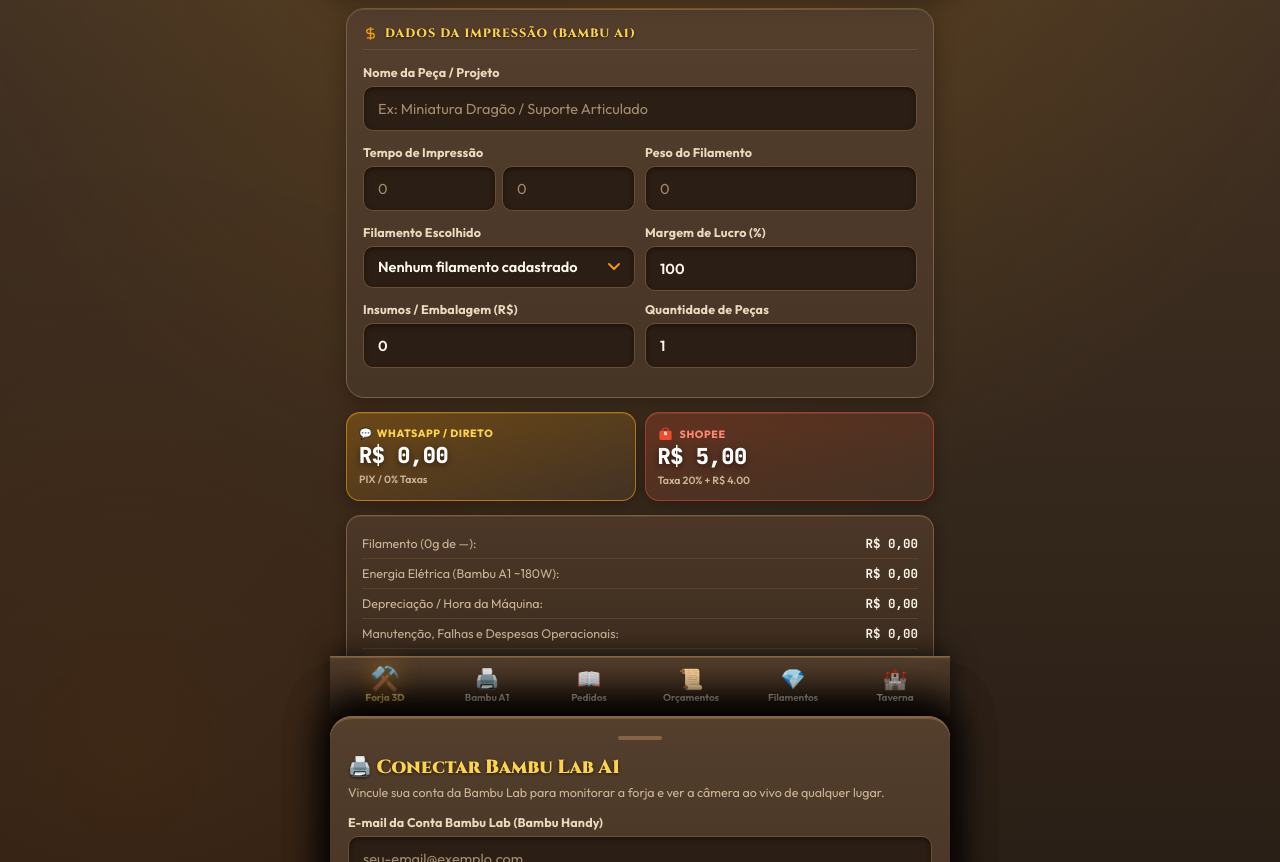
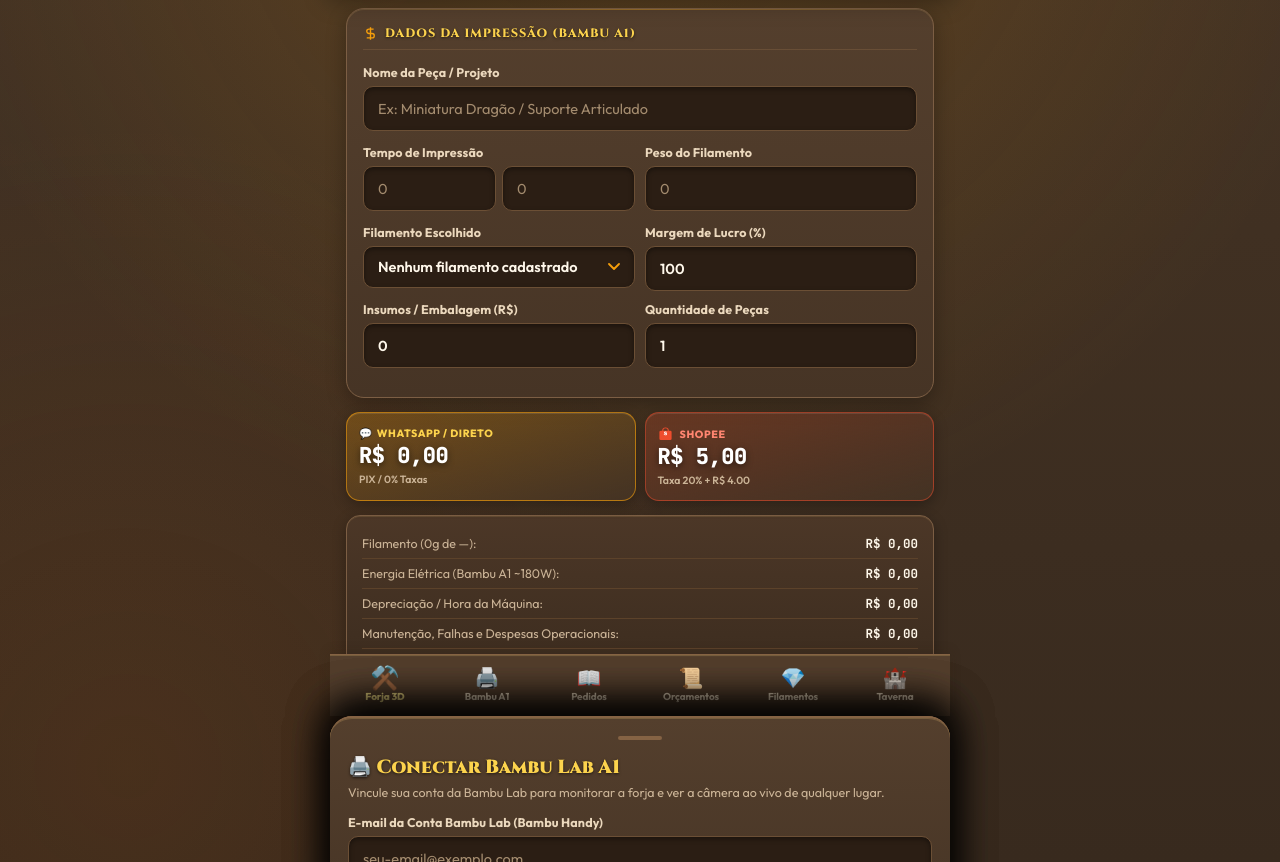
Before and after one commit to Taverna-do-3D/Calculadora, a website: page index.html in a window 1280 px wide. Shown: the part 84-946 px from the top of the page. Drawn offline with Linux system fonts and the light colour scheme.

Commit message:
style: remover silhueta preta, degradê escuro e sombras da barra de ícones inferior

```diff
--- a/index.html
+++ b/index.html
@@ -75,7 +75,7 @@
   background-image:
     radial-gradient(circle at 50% -10%, rgba(245, 158, 11, 0.16) 0%, transparent 60%),
     radial-gradient(circle at 10% 90%, rgba(180, 83, 9, 0.12) 0%, transparent 45%),
-    linear-gradient(180deg, #443324 0%, #2a1f16 100%);
+    linear-gradient(180deg, #443324 0%, #382a1e 100%);
   color: var(--text);
   font-family: var(--font-ui);
   min-height: 100vh;
@@ -261,15 +261,15 @@
   width: 100%;
   max-width: 620px;
   z-index: 50;
-  background: linear-gradient(180deg, rgba(84, 63, 45, 0.98) 0%, rgba(54, 39, 26, 0.99) 100%);
-  backdrop-filter: blur(20px);
-  -webkit-backdrop-filter: blur(20px);
+  background: #543f2d;
+  backdrop-filter: blur(16px);
+  -webkit-backdrop-filter: blur(16px);
   border-top: 1.5px solid #856344;
-  box-shadow: 0 -4px 25px rgba(0, 0, 0, 0.6), inset 0 1px 0 rgba(254, 215, 120, 0.18);
+  box-shadow: 0 -2px 10px rgba(50, 35, 20, 0.25), inset 0 1px 0 rgba(254, 215, 120, 0.2);
   display: flex;
   align-items: center;
   justify-content: space-between;
-  padding: 7px 4px calc(7px + env(safe-area-inset-bottom));
+  padding: 8px 4px calc(8px + env(safe-area-inset-bottom));
 }
 
 .navbtn {
@@ -303,7 +303,7 @@
   display: flex;
   align-items: center;
   justify-content: center;
-  transition: transform 0.18s ease, filter 0.18s ease;
+  transition: transform 0.18s ease;
 }
 
 .navbtn span.nav-label {
@@ -316,7 +316,6 @@
   text-overflow: ellipsis;
   max-width: 100%;
   display: block;
-  text-shadow: 0 1px 2px rgba(0, 0, 0, 0.7);
 }
 
 .navbtn.active {
@@ -326,12 +325,10 @@
 .navbtn.active span.nav-label {
   color: #fde68a;
   font-weight: 800;
-  text-shadow: 0 0 10px rgba(245, 158, 11, 0.6), 0 1px 2px rgba(0, 0, 0, 0.7);
 }
 
 .navbtn.active svg, .navbtn.active .nav-icon {
-  transform: scale(1.2);
-  filter: drop-shadow(0 0 10px rgba(245, 158, 11, 0.75));
+  transform: scale(1.18);
 }
 
 /* =========================================================
```
